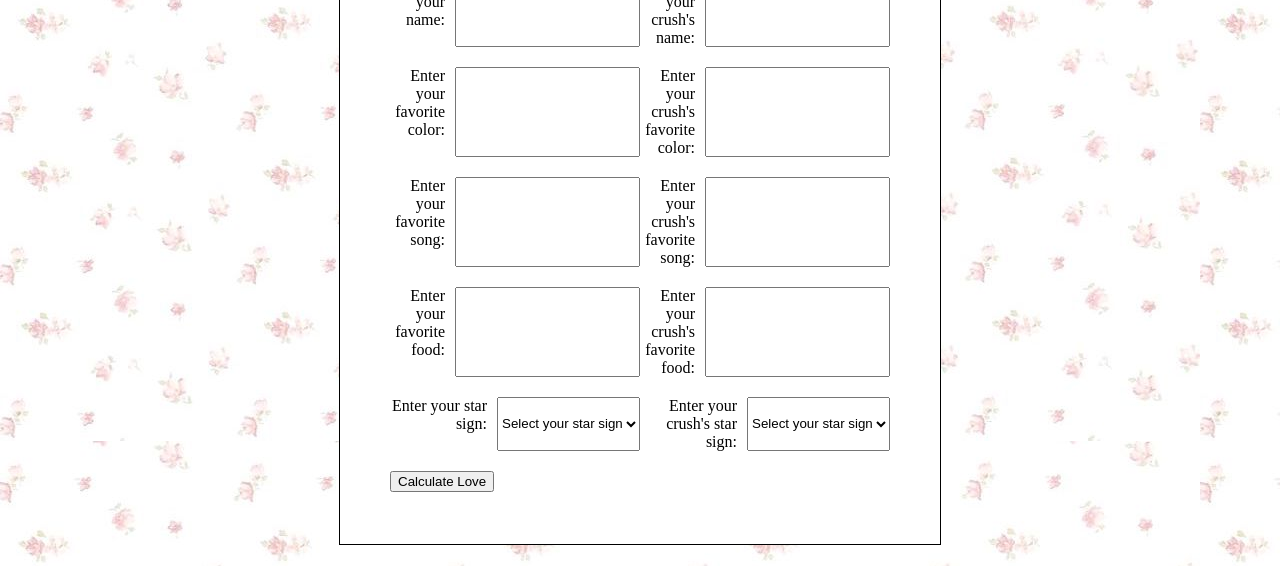
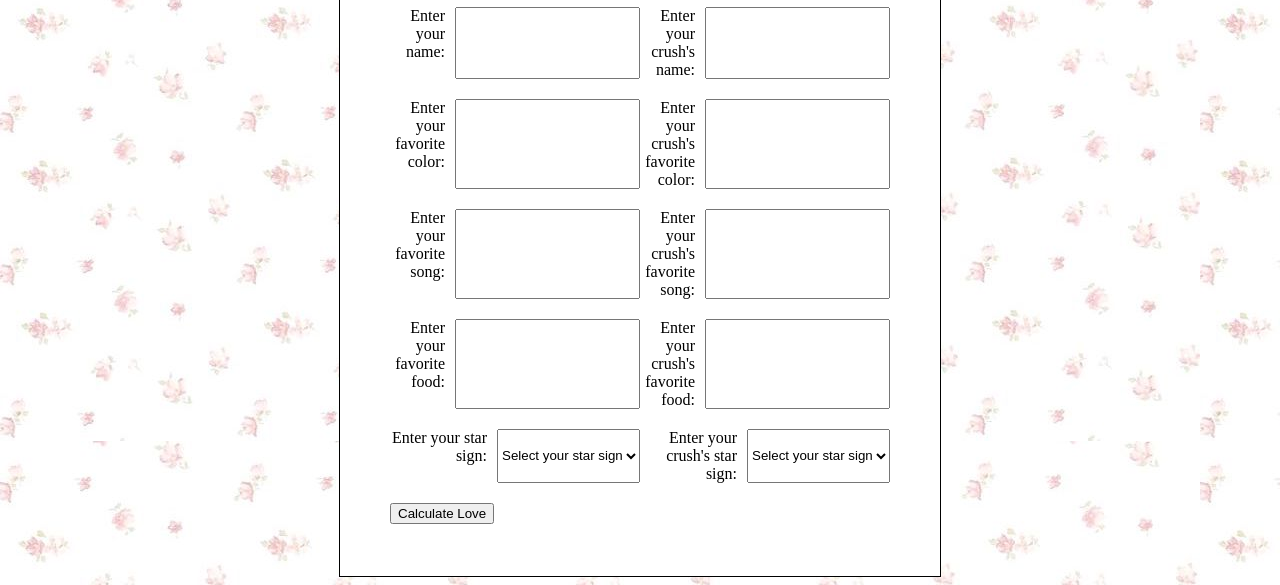
Before and after one commit to jesckaw/des157a, a plain HTML site: page studio1/index.html in a window 1280 px wide. Shown: the part 234-819 px from the top of the page. Drawn offline with Linux system fonts and the light colour scheme.

Commit message:
Update styles.css

```diff
--- a/studio1/styles.css
+++ b/studio1/styles.css
@@ -1,6 +1,6 @@
 body{
     background-image: url(images/background.jpeg);
-    margin-top: 128px;
+    margin-top: 160px;
 
 }
 
```
